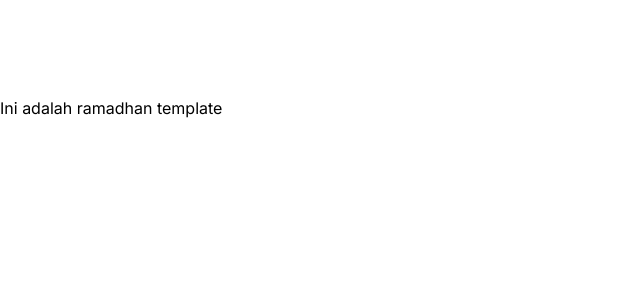
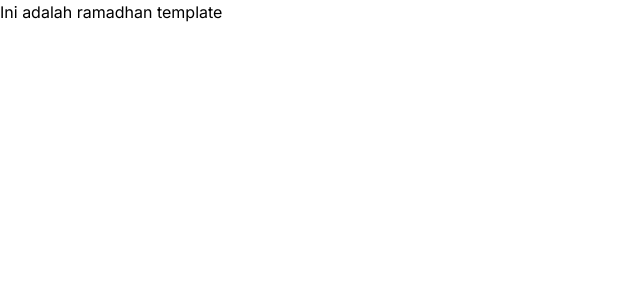
Before and after one commit to Orizaaaaa/undangandigital, a Next.js app: page /view/ramadhan in a window 1280 px wide. Shown: the top 300 px of the page, without its empty margins (0-640 px from the left). Built offline with nearby package versions, Linux system fonts and the light colour scheme.

Commit message:
update padding home

```diff
--- a/src/app/components/organism/landingpage/home/index.tsx
+++ b/src/app/components/organism/landingpage/home/index.tsx
@@ -11,7 +11,7 @@ const hurricane = Hurricane({ weight: '400', subsets: ['latin'] });
 const Home = () => {
 
     return (
-        <section className="home " id="home">
+        <section className="home py-[6rem]" id="home">
             <motion.div className="intro grid grid-cols-1 lg:grid-cols-2 items-center justify-center"
                 variants={staggerContainer()}
                 whileInView="show"
--- a/src/app/layout.tsx
+++ b/src/app/layout.tsx
@@ -17,7 +17,7 @@ export default function RootLayout({
   return (
     <html lang="en">
       <body className={inter.className}>
-        <main className="container mx-auto py-[6rem]" >
+        <main className="container mx-auto " >
           {children}
         </main>
       </body>
```
